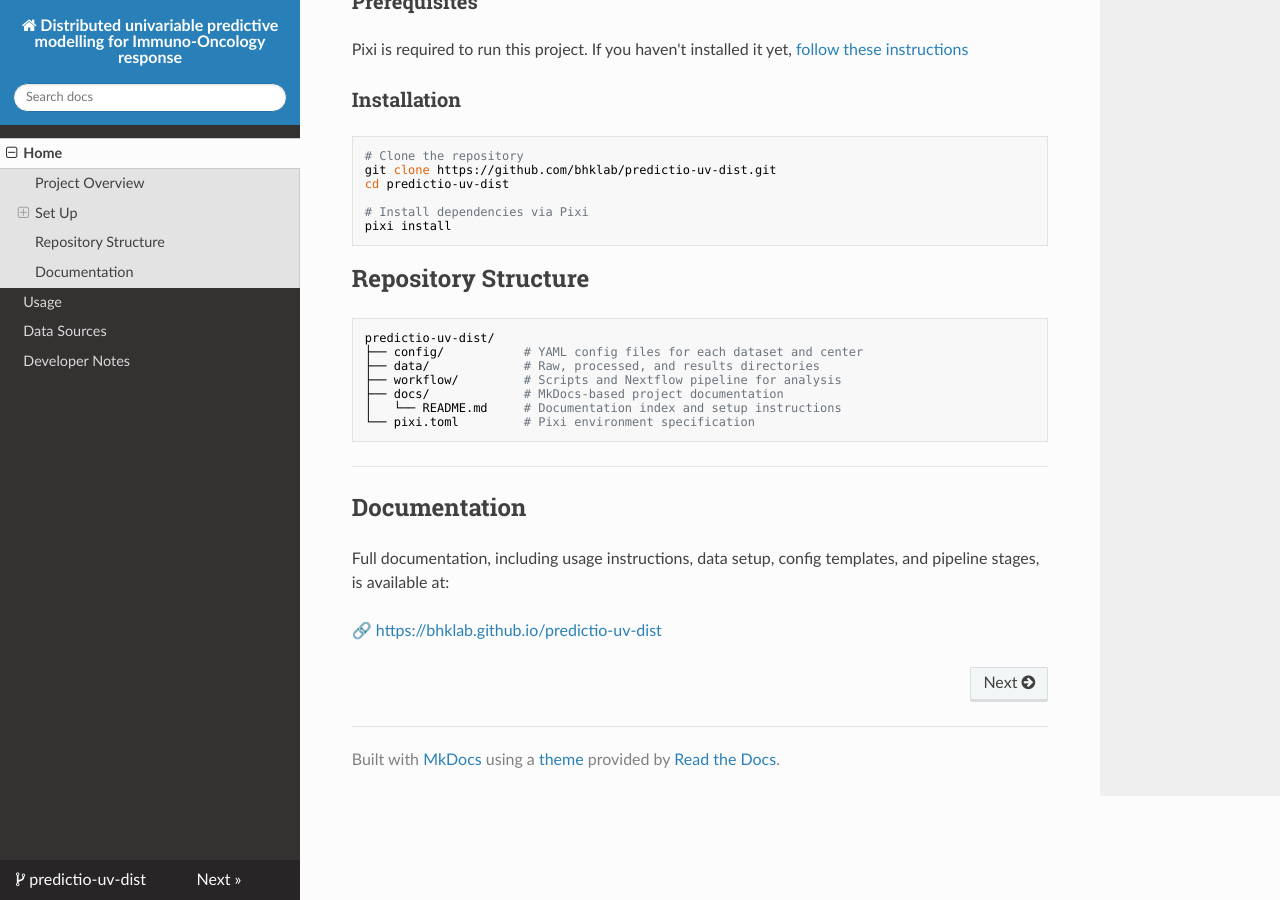
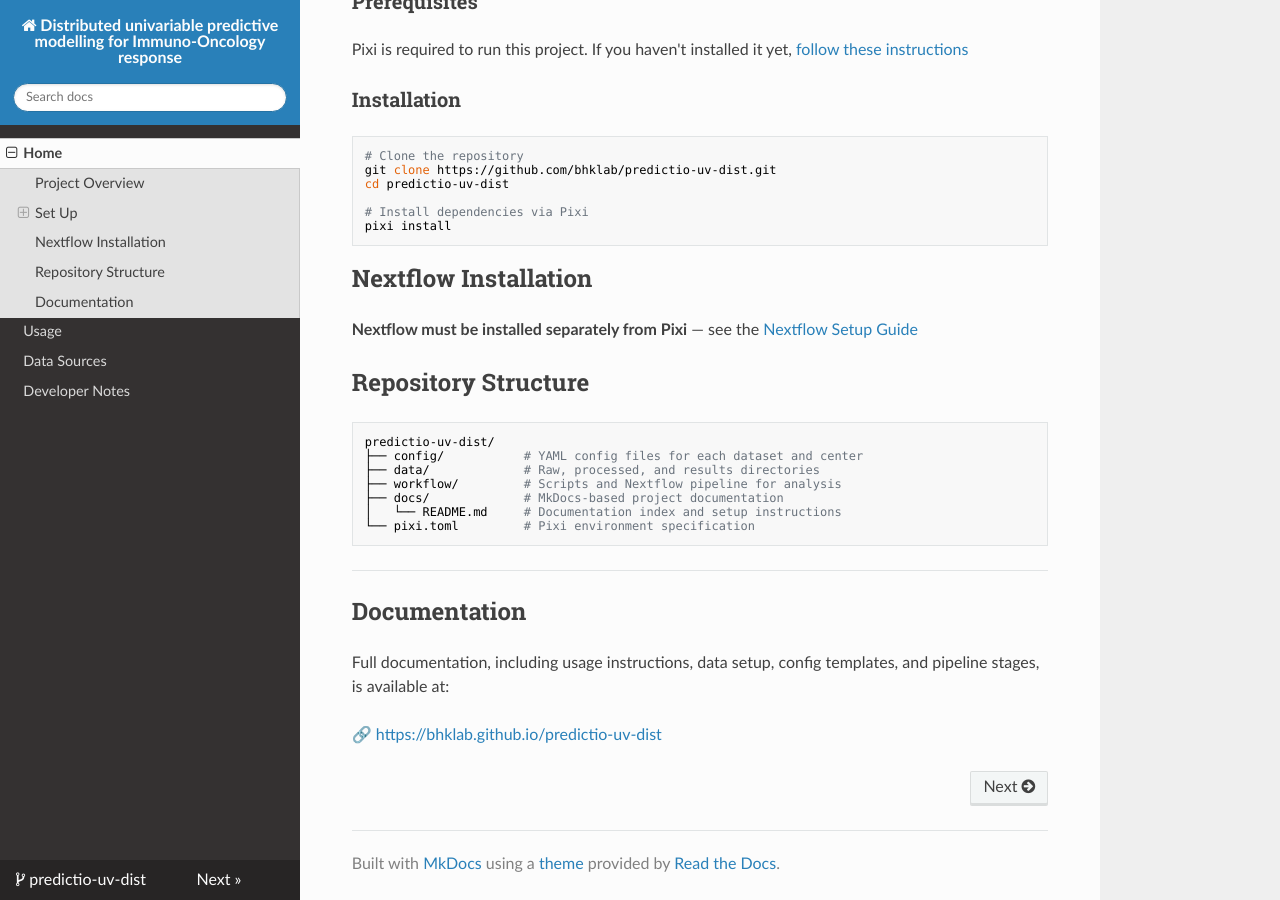
Before and after one commit to bhklab/PredictIO-UV-Dist, an MkDocs documentation site: the page built from docs/README.md, in a window 1280 px wide and 900 px high, scrolled down 802 px. Built offline with MkDocs 1.6.1, drawn with Linux system fonts in a browser that asks for light colours; nearby versions of some CDN libraries.

Commit message:
feat: add Nextflow Installation section to README

````diff
--- a/docs/README.md
+++ b/docs/README.md
@@ -44,6 +44,11 @@ cd predictio-uv-dist
 # Install dependencies via Pixi
 pixi install
 ```
+
+## Nextflow Installation
+
+**Nextflow must be installed separately from Pixi** — see the [Nextflow Setup Guide](https://www.nextflow.io/docs/latest/install.html)
+
 ## Repository Structure
 
 ```
````
